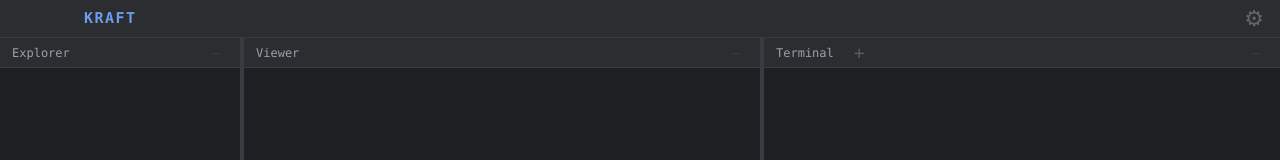
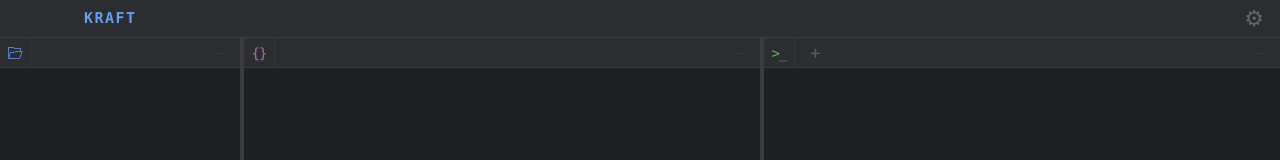
Before and after one commit to sag1v/kraft, a React (Vite) app: page / in a window 1280 px wide. Shown: the top 160 px of the page. Built offline with nearby package versions, Linux system fonts and the light colour scheme.

Commit message:
panel handle and tabs top bar styling

```diff
--- a/src/App.css
+++ b/src/App.css
@@ -276,7 +276,7 @@ body {
   justify-content: space-between;
   height: var(--panel-header-height);
   min-height: var(--panel-header-height);
-  padding: 0 12px;
+  padding: 0 8px 0 0;
   background: var(--bg-secondary);
   border-bottom: 1px solid var(--border);
   font-size: 12px;
@@ -288,6 +288,40 @@ body {
   align-items: center;
   gap: 8px;
   overflow: hidden;
+}
+
+.panel-icon {
+  font-family: var(--font-mono);
+  font-size: 14px;
+  line-height: 1;
+  letter-spacing: -1px;
+  box-sizing: border-box;
+  display: inline-flex;
+  align-items: center;
+  justify-content: center;
+  width: var(--panel-header-height);
+  min-width: var(--panel-header-height);
+  height: var(--panel-header-height);
+  box-shadow: 1px 0 0 var(--border);
+  flex-shrink: 0;
+  user-select: none;
+  opacity: 0.75;
+}
+
+.panel-icon:hover {
+  opacity: 1;
+}
+
+.panel-icon.explorer-icon {
+  color: var(--accent);
+}
+
+.panel-icon.viewer-icon {
+  color: var(--accent-secondary);
+}
+
+.panel-icon.terminal-icon {
+  color: var(--diff-add);
 }
 
 .panel-body {
@@ -571,23 +605,35 @@ body {
 .tab-item-close {
   background: none;
   border: none;
-  color: var(--fg-dim);
-  font-size: 10px;
+  color: var(--fg-muted);
+  font-size: 16px;
   cursor: pointer;
-  padding: 0 2px;
-  line-height: 1;
+  width: 20px;
+  height: 20px;
+  display: inline-flex;
+  align-items: center;
+  justify-content: center;
+  line-height: 20px;
+  text-align: center;
   font-family: var(--font-mono);
   opacity: 0;
-  transition: opacity 0.15s, color 0.15s;
+  transition: opacity 0.15s, color 0.15s, background 0.15s;
+  border-radius: 4px;
+  flex-shrink: 0;
+}
+
+.tab-item.active .tab-item-close {
+  opacity: 0.5;
 }
 
 .tab-item:hover .tab-item-close {
-  opacity: 0.6;
+  opacity: 0.5;
 }
 
 .tab-item-close:hover {
   opacity: 1 !important;
   color: var(--fg);
+  background: var(--bg-tertiary);
 }
 
 .tab-item.drag-drop-before {
@@ -600,15 +646,19 @@ body {
 
 /* ── Viewer ── */
 
-.viewer-header {
+.viewer-tab-header {
+  display: flex;
+  align-items: center;
+  justify-content: space-between;
+  gap: 8px;
+}
+
+.viewer-panel-title {
   flex-shrink: 0;
 }
 
-.viewer-tab-bar {
-  background: var(--bg);
-  border-bottom: 1px solid var(--border);
-  flex-shrink: 0;
-  min-height: 28px;
+.viewer-tabs {
+  flex: 1;
 }
 
 .viewer-tab-subpath {
@@ -656,17 +706,18 @@ body {
   color: var(--fg-dim);
   font-size: 13px;
   line-height: 1.6;
-  min-width: 48px;
-  padding-right: 12px;
-  border-right: 1px solid var(--border);
+  width: var(--panel-header-height);
+  max-width: var(--panel-header-height);
+  box-shadow: 1px 0 0 var(--border);
   user-select: none;
   background: var(--bg);
   position: sticky;
   left: 0;
+  overflow: hidden;
 }
 
 .viewer-line-number {
-  padding: 0 4px;
+  padding: 0 3px;
   display: block;
 }
 
@@ -756,7 +807,6 @@ body {
 
 .terminal-panel-title {
   flex-shrink: 0;
-  margin-right: 4px;
 }
 
 .terminal-tabs {
--- a/src/components/Explorer.tsx
+++ b/src/components/Explorer.tsx
@@ -1,4 +1,5 @@
 import React, { useState, useEffect, useCallback, useRef } from 'react';
+import { VscFolderOpened } from 'react-icons/vsc';
 import { useUIContext, useSessionContext } from '../context/AppContext';
 import { FileIcon } from './FileIcon';
 import { IconButton } from './IconButton';
@@ -212,7 +213,7 @@ export function Explorer() {
     return (
       <div className="panel explorer-panel">
         <div className="panel-header">
-          <span className="panel-title">Explorer</span>
+          <span className="panel-title panel-icon explorer-icon" data-tooltip="Explorer - drag to reorder" data-tooltip-pos="bottom"><VscFolderOpened size={16} /></span>
           <IconButton
             className="panel-minimize-btn"
             tooltip="Minimize panel"
@@ -242,9 +243,7 @@ export function Explorer() {
   return (
     <div className="panel explorer-panel">
       <div className="panel-header">
-        <span className="panel-title" data-tooltip={displayRoot} data-tooltip-pos="bottom">
-          {shortRoot}
-        </span>
+        <span className="panel-title panel-icon explorer-icon" data-tooltip={`${displayRoot} - drag to reorder`} data-tooltip-pos="bottom"><VscFolderOpened size={16} /></span>
         <div className="explorer-actions">
           {explorerOutOfSync && (
             <IconButton
--- a/src/components/TabBar.tsx
+++ b/src/components/TabBar.tsx
@@ -73,7 +73,7 @@ export function TabBar({
                 className="tab-item-close"
                 onClick={e => handleCloseClick(tab.id, e)}
               >
-                ✕
+                ×
               </button>
             )}
           </div>
--- a/src/components/TerminalPanel.tsx
+++ b/src/components/TerminalPanel.tsx
@@ -156,7 +156,7 @@ export function TerminalPanel() {
   return (
     <div className="panel terminal-panel">
       <div className="panel-header terminal-tab-header">
-        <span className="panel-title terminal-panel-title">Terminal</span>
+        <span className="panel-title panel-icon terminal-icon terminal-panel-title" data-tooltip="Terminal - drag to reorder" data-tooltip-pos="bottom">&gt;_</span>
         <TabBar
           tabs={tabs}
           activeId={activeSessionId}
--- a/src/components/Viewer.tsx
+++ b/src/components/Viewer.tsx
@@ -177,8 +177,16 @@ export function Viewer() {
 
   return (
     <div className="panel viewer-panel">
-      <div className="panel-header viewer-header">
-        <span className="panel-title">Viewer</span>
+      <div className="panel-header viewer-tab-header">
+        <span className="panel-title panel-icon viewer-icon viewer-panel-title" data-tooltip="Viewer - drag to reorder" data-tooltip-pos="bottom">{'{}'}</span>
+        <TabBar
+          tabs={tabs}
+          activeId={openFilePath}
+          onActivate={setActiveFileTab}
+          onClose={closeFileTab}
+          onReorder={reorderFileTabs}
+          className="viewer-tabs"
+        />
         <IconButton
           className="panel-minimize-btn"
           tooltip="Minimize panel"
@@ -188,16 +196,6 @@ export function Viewer() {
           &#x2212;
         </IconButton>
       </div>
-      {tabs.length > 0 && (
-        <TabBar
-          tabs={tabs}
-          activeId={openFilePath}
-          onActivate={setActiveFileTab}
-          onClose={closeFileTab}
-          onReorder={reorderFileTabs}
-          className="viewer-tab-bar"
-        />
-      )}
       <div className="panel-body viewer-body">
         {loading ? (
           <div className="viewer-placeholder">Loading...</div>
```
